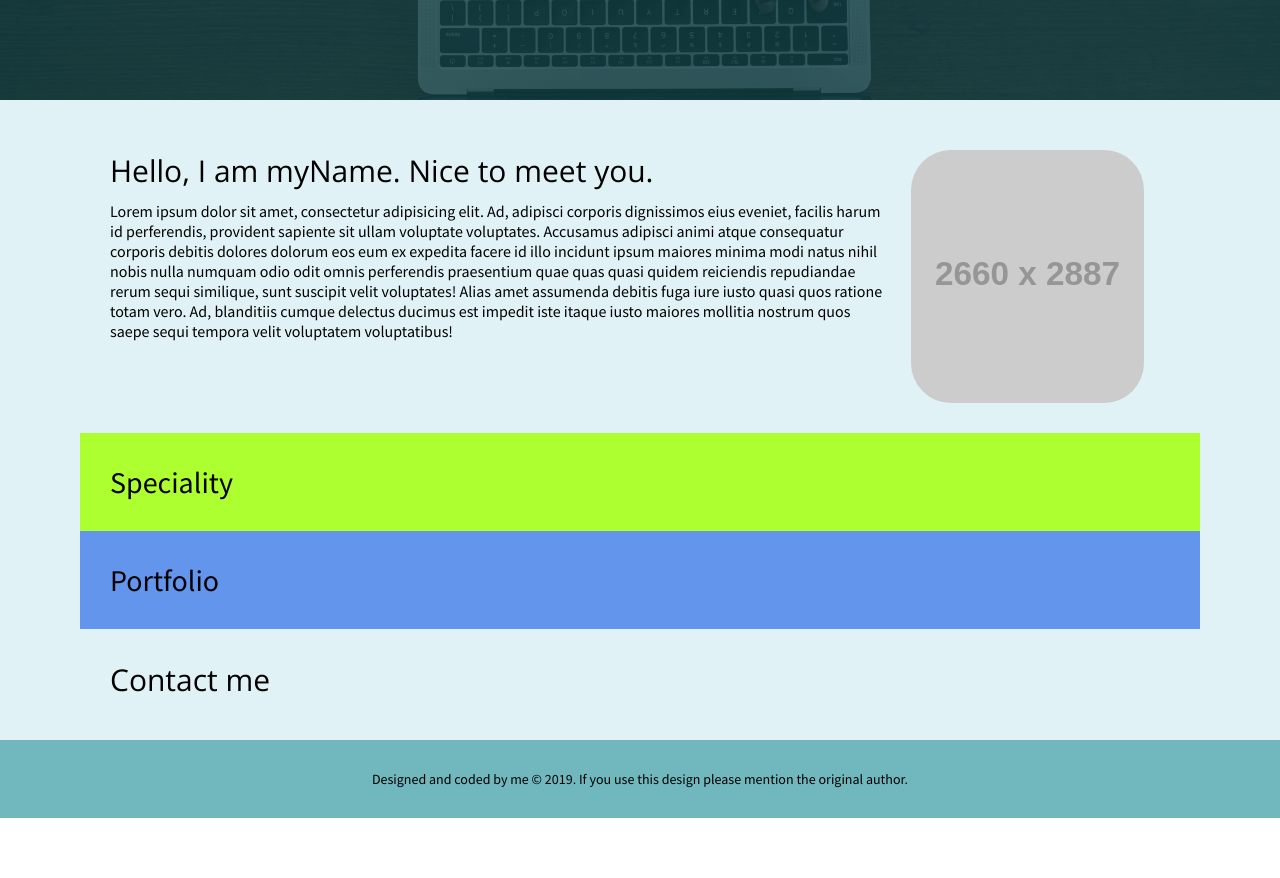
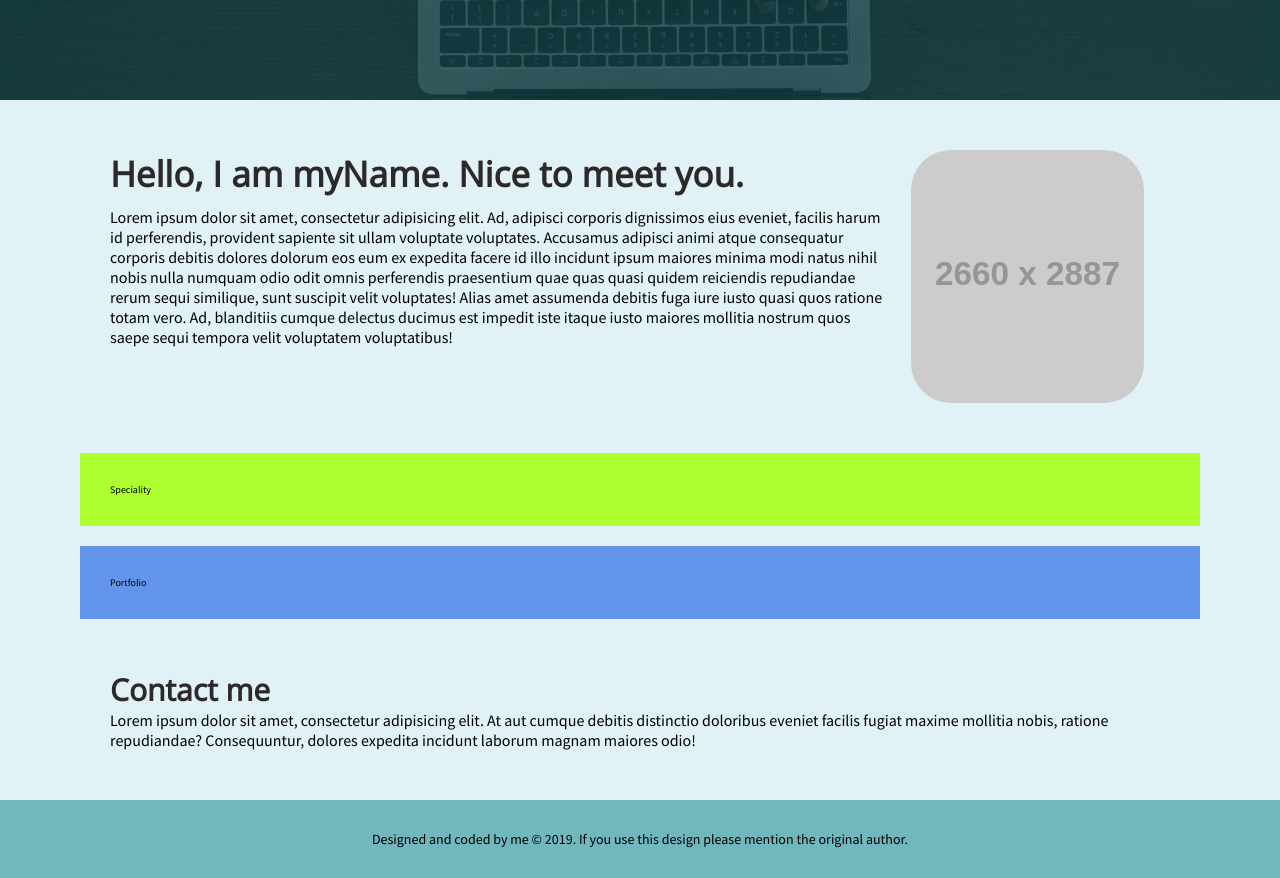
Before and after one commit to nobobo1234/personal-site, a React (Create React App) app: page / in a window 1280 px wide. Shown: the part 620-1498 px from the top of the page. Before the commit the page ends 1438 px from the top, so only its background shows below. Built offline with nearby package versions, Linux system fonts and the light colour scheme.

Commit message:
Improving on the design

```diff
--- a/public/index.html
+++ b/public/index.html
@@ -3,7 +3,7 @@
   <head>
     <meta charset="utf-8" />
     <link rel="shortcut icon" href="%PUBLIC_URL%/favicon.ico" />
-    <link href="https://fonts.googleapis.com/css?family=Open+Sans:300,400|Source+Sans+Pro:300,300i,400" rel="stylesheet">
+    <link href="https://fonts.googleapis.com/css?family=Open+Sans:300,400|Source+Sans+Pro:400" rel="stylesheet">
     <meta
       name="viewport"
       content="width=device-width, initial-scale=1, shrink-to-fit=no"
--- a/src/App.scss
+++ b/src/App.scss
@@ -12,6 +12,5 @@
 
   & > * {
     padding: 3rem;
-    font-size: 3rem;
   }
 }
--- a/src/components/About/About.module.scss
+++ b/src/components/About/About.module.scss
@@ -8,6 +8,7 @@
   grid-template-columns: 3fr 1fr;
   column-gap: 2.5rem;
   margin-top: 2rem;
+  margin-bottom: 2rem;
 
   &__information {
     grid-column: 1 / 2;
--- a/src/components/Contact/Contact.js
+++ b/src/components/Contact/Contact.js
@@ -4,7 +4,10 @@ import styles from './Contact.module.scss';
 const contact = props => {
   return (
     <section className={styles.contact}>
-      <h2 className="heading--2">Contact me</h2>
+      <h2 className="heading--3 heading--3--dark">Contact me</h2>
+      <p className={styles['contact__text']}>
+        Lorem ipsum dolor sit amet, consectetur adipisicing elit. At aut cumque debitis distinctio doloribus eveniet facilis fugiat maxime mollitia nobis, ratione repudiandae? Consequuntur, dolores expedita incidunt laborum magnam maiores odio!
+      </p>
     </section>
   );
 };
--- a/src/components/Contact/Contact.module.scss
+++ b/src/components/Contact/Contact.module.scss
@@ -3,4 +3,9 @@
 .contact {
   background-color: color(var(--background-color));
   grid-column: center-start / center-end;
+  margin-bottom: 2rem;
+
+  &__text {
+    font-size: 1.6rem;
+  }
 }
--- a/src/components/Header/Header.js
+++ b/src/components/Header/Header.js
@@ -5,7 +5,7 @@ const header = props => {
   return (
     <header className={styles.header}>
       <h1 className="heading--1">My name</h1>
-      <h3 className="heading--3">Junior Front-end Web Developer</h3>
+      <h3 className="heading--3 heading--3--light">Junior Front-end Web Developer</h3>
       <div className={styles['header__buttons']}>
         <a href="/" className="btn btn--light">About me</a>
         <a href="/" className="btn btn--cta">Contact me</a>
--- a/src/components/Portfolio/Portfolio.module.scss
+++ b/src/components/Portfolio/Portfolio.module.scss
@@ -1,4 +1,5 @@
 .portfolio {
   background-color: cornflowerblue;
   grid-column: center-start / center-end;
+  margin-bottom: 2rem;
 }
--- a/src/components/Speciality/Speciality.module.scss
+++ b/src/components/Speciality/Speciality.module.scss
@@ -1,4 +1,5 @@
 .speciality {
   background-color: greenyellow;
   grid-column: center-start / center-end;
+  margin-bottom: 2rem;
 }
--- a/src/scss/_typography.scss
+++ b/src/scss/_typography.scss
@@ -9,14 +9,24 @@
 
 .heading--2 {
   font-family: var(--header-font);
-  font-size: 3rem;
+  font-size: 3.5rem;
   margin-bottom: 1rem;
-  font-weight: 300;
+  color: color(var(--text-color));
+  font-weight: bold;
+  //font-weight: 300;
 }
 
 .heading--3 {
   font-size: 3rem;
   font-family: var(--header-font);
-  font-weight: 300;
-  color: color(var(--background-color));
+
+  &--light {
+    font-weight: 300;
+    color: color(var(--background-color));
+  }
+
+  &--dark {
+    font-weight: bold;
+    color: color(var(--text-color));
+  }
 }
```
